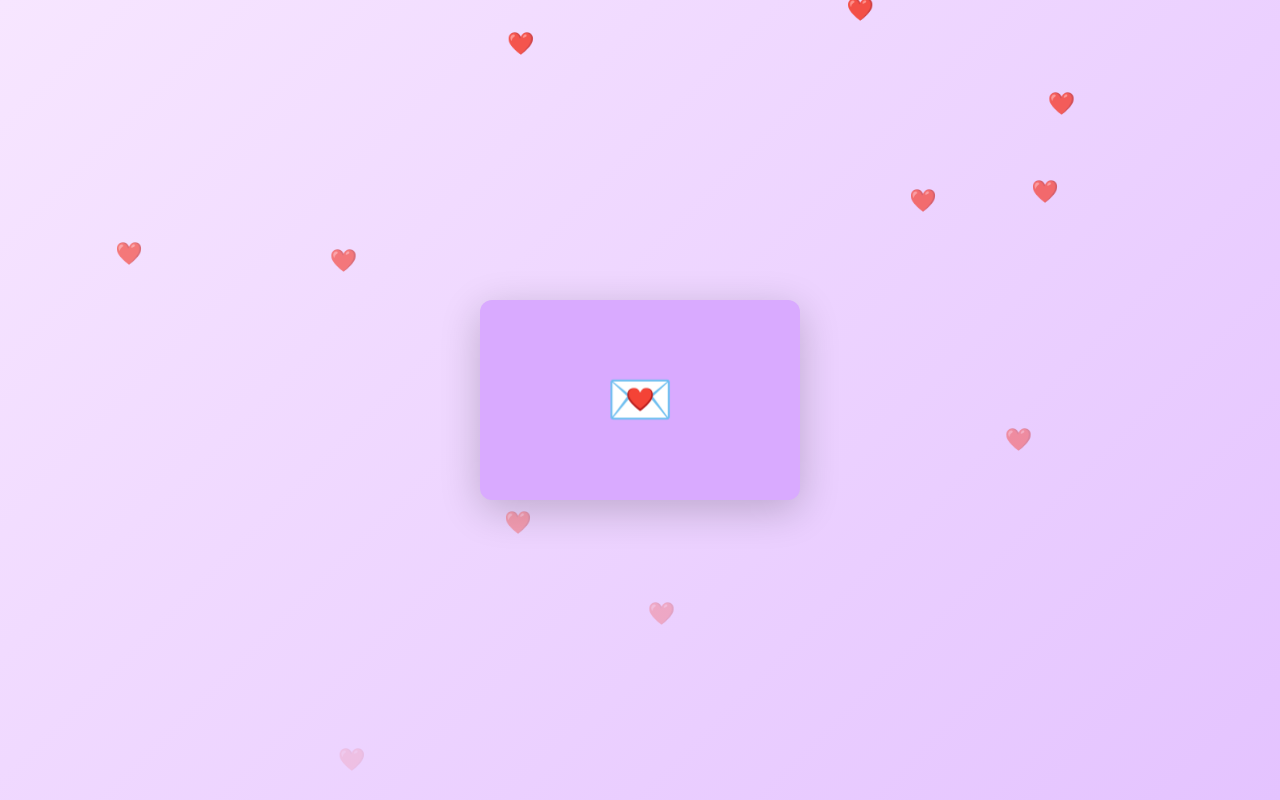
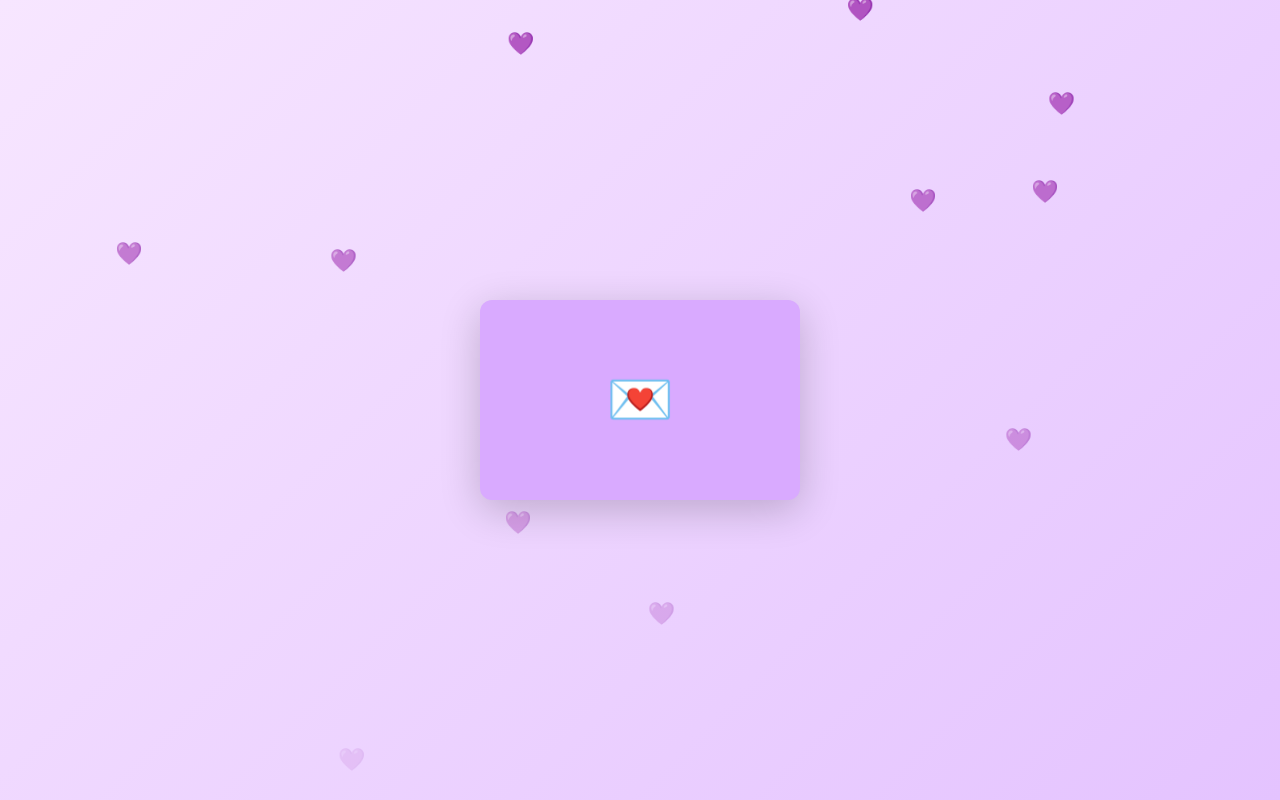
Before and after one commit to EduardoFerreira-dev/carta-romantica-15-03, a plain HTML site: page index.html in a window 1280 px wide. Drawn offline with Linux system fonts and the light colour scheme.

Commit message:
mudança de cor
mudança de cor do coração

```diff
--- a/index.html
+++ b/index.html
@@ -373,7 +373,7 @@ let c=document.createElement("div");
 
 c.classList.add("coracao");
 
-c.innerHTML="❤️";
+c.innerHTML="💜";
 
 c.style.left=Math.random()*100+"vw";
 
```
